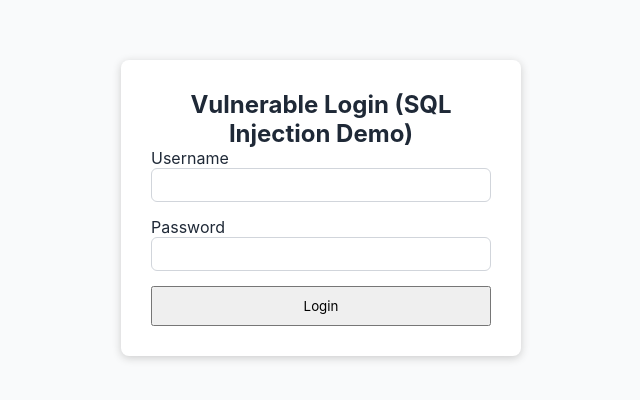
After one commit to dogergdp/Classroom-Reservation, a PHP site: page /login2.php in a window 1280 px wide. The commit adds this page. Shown: the top 400 px of the page, without its empty margins (319-959 px from the left). Run offline with PHP 8.4, Linux system fonts and the light colour scheme.

Commit message:
added login vulnerable to sql injection

```diff
--- a/login.php
+++ b/login.php
@@ -24,8 +24,6 @@ if ($_SERVER['REQUEST_METHOD'] === 'POST') {
 
     $user = $stmt->fetch(PDO::FETCH_ASSOC);
 
-// ...existing code...
-
     if ($user) {
         // Verify the plain text password
         if ($inputPassword === $user['password']) {
--- /dev/null
+++ b/login2.php
@@ -0,0 +1,64 @@
+<!DOCTYPE html>
+<html lang="en">
+<head>
+    <meta charset="UTF-8">
+    <title>Vulnerable Login</title>
+    <link rel="stylesheet" href="styles.css">
+</head>
+<body>
+    <div style="max-width:400px;margin:60px auto;padding:30px;background:#fff;border-radius:8px;box-shadow:0 2px 8px #ccc;">
+        <h2 style="text-align:center;">Vulnerable Login (SQL Injection Demo)</h2>
+        <form method="POST">
+            <div style="margin-bottom:15px;">
+                <label>Username</label>
+                <input type="text" name="username" required style="width:100%;padding:8px;">
+            </div>
+            <div style="margin-bottom:15px;">
+                <label>Password</label>
+                <input type="password" name="password" required style="width:100%;padding:8px;">
+            </div>
+            <button type="submit" style="width:100%;padding:10px;">Login</button>
+        </form>
+        <?php
+
+
+        $host = 'localhost';
+        $dbname = 'classroom_reservation';
+        $username = 'root';
+        $password = '';
+
+                // Database connection
+        $conn = mysqli_connect($host, $username, $password, $dbname);
+
+        if (!$conn) {
+            die("Connection failed: " . mysqli_connect_error());
+        }
+
+        if ($_SERVER['REQUEST_METHOD'] === 'POST') {
+            $inputUsername = $_POST['username'];
+            $inputPassword = $_POST['password'];
+
+            // ⚠️ Vulnerable SQL query: direct inclusion of user input
+            $sql = "SELECT * FROM users WHERE username = '$inputUsername' AND password = '$inputPassword'";
+            $result = mysqli_query($conn, $sql);
+
+            if (mysqli_num_rows($result) > 0) {
+                // Login success
+                session_start();
+                $user = mysqli_fetch_assoc($result);
+                $_SESSION['user_id'] = $user['id'];
+                $_SESSION['username'] = $user['username'];
+                $_SESSION['role'] = $user['role'];
+
+                header("Location: app.php");
+                exit();
+            } else {
+                // Login failed
+                echo "<script>alert('Invalid username or password'); window.location.href='index.php';</script>";
+            }
+        }
+
+        ?>
+    </div>
+</body>
+</html>
```
